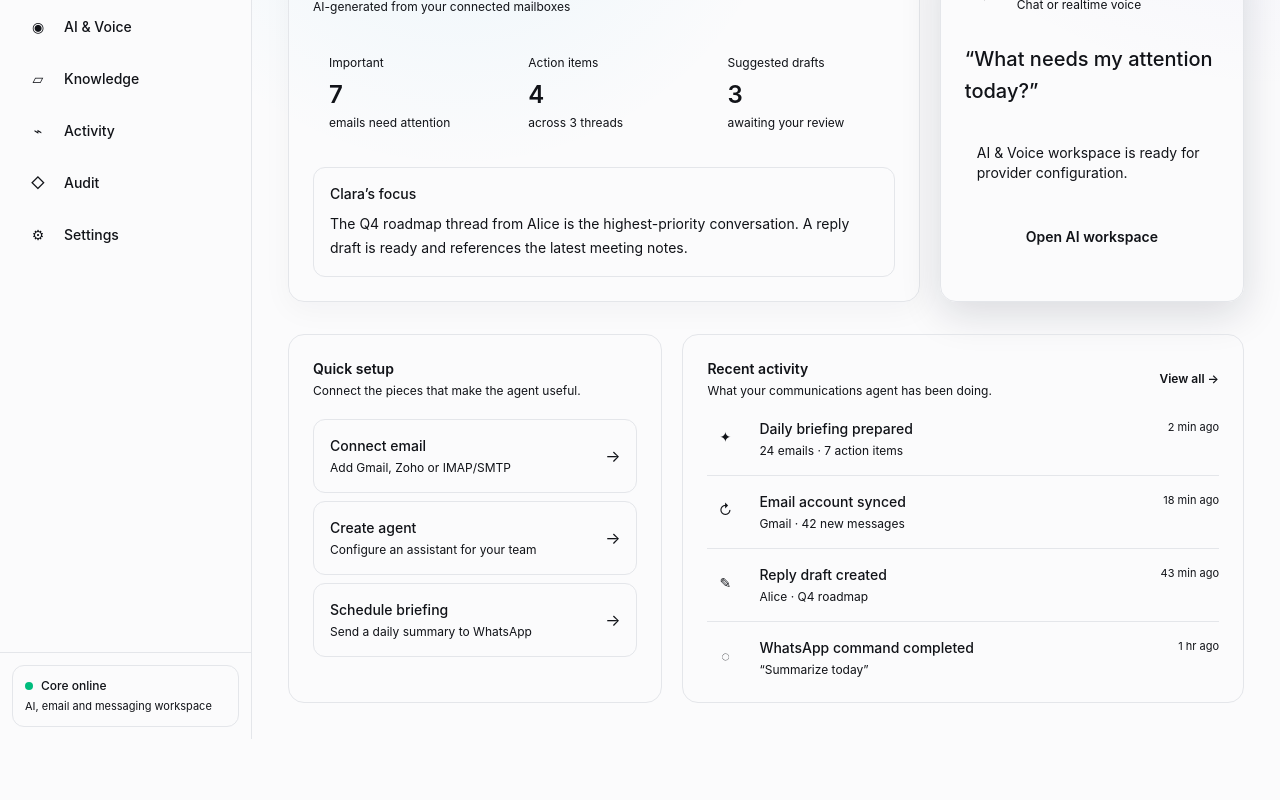
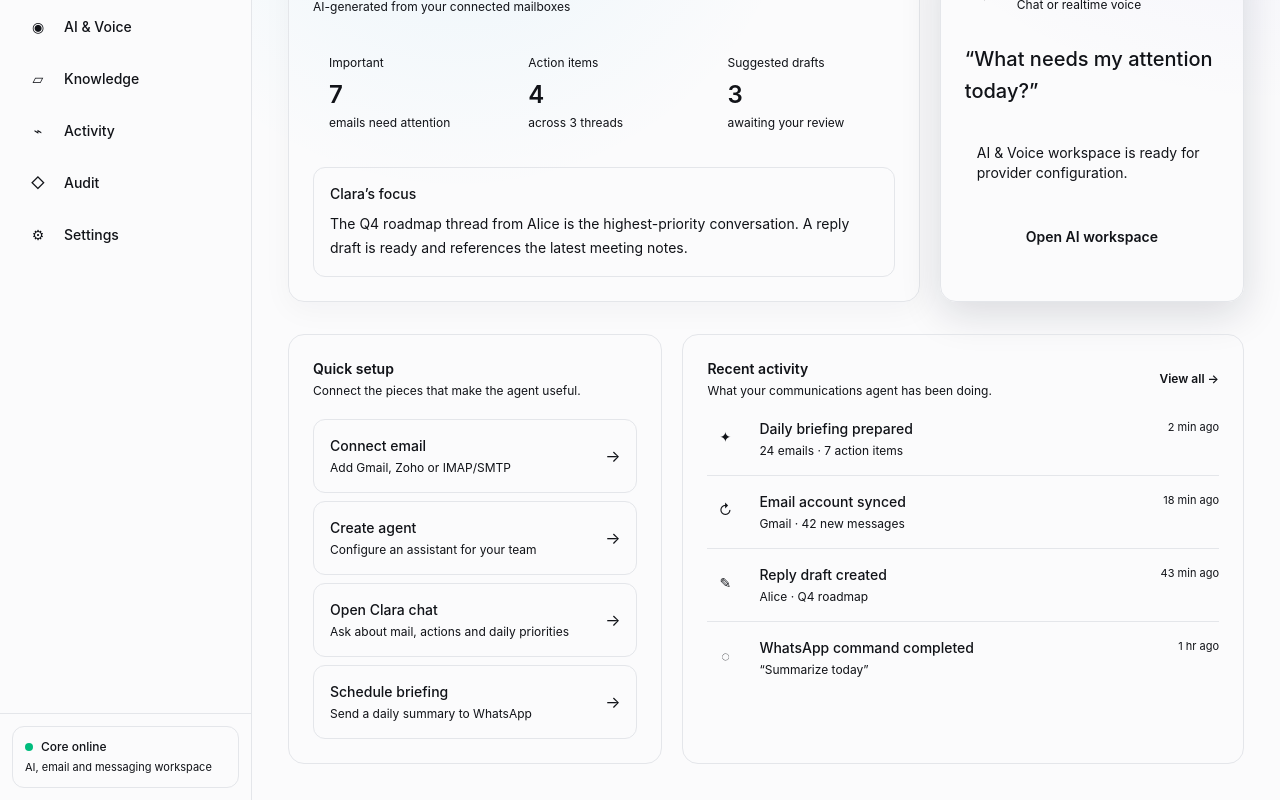
Before and after one commit to Rilan-Dev/ai-comms-agent, a Next.js app in the folder apps/web/: page / in a window 1280 px wide. Shown: the part 472-1272 px from the top of the page. Before the commit the page ends 1211 px from the top, so only its background shows below. Built offline with nearby package versions, Linux system fonts and the light colour scheme.

Commit message:
feat: add Clara chat to dashboard quick setup

```diff
--- a/apps/web/src/app/page.tsx
+++ b/apps/web/src/app/page.tsx
@@ -15,6 +15,7 @@ const activity = [
 const quickActions = [
   ["Connect email", "/mail/accounts", "Add Gmail, Zoho or IMAP/SMTP"],
   ["Create agent", "/agents/new", "Configure an assistant for your team"],
+  ["Open Clara chat", "/chat", "Ask about mail, actions and daily priorities"],
   ["Schedule briefing", "/schedules", "Send a daily summary to WhatsApp"],
 ];
 
```
